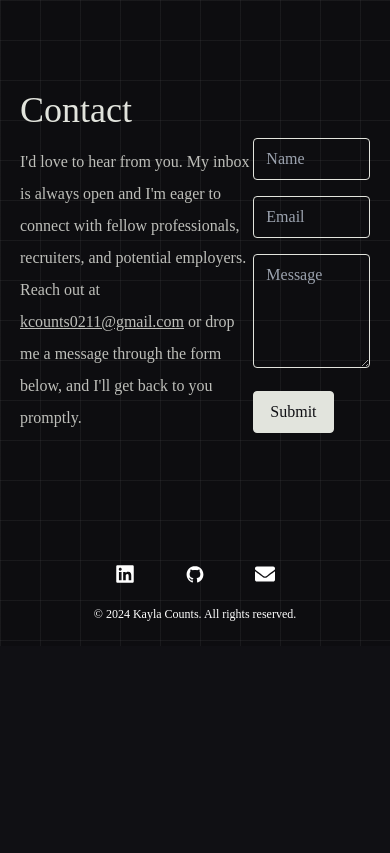
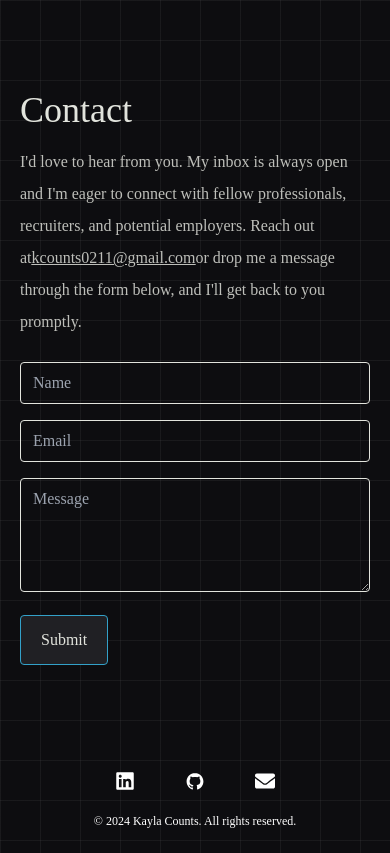
Before and after one commit to Kcounts93/my-portfolio, a React (Create React App) app: page / in a window 390 px wide. Shown: the part 5000-5853 px from the top of the page. Before the commit the page ends 5646 px from the top, so only its background shows below. Built offline with nearby package versions, Linux system fonts and the light colour scheme.

Commit message:
form validation & errors

```diff
--- a/src/components/Contact.jsx
+++ b/src/components/Contact.jsx
@@ -7,6 +7,7 @@ const Contact = () => {
     message: "",
   });
 
+  const [errors, setErrors] = useState({});
   const [submissionSuccess, setSubmissionSuccess] = useState(false);
 
   const handleChange = (e) => {
@@ -15,30 +16,56 @@ const Contact = () => {
       ...formData,
       [name]: value,
     });
+    // Reset error for the current field
+    if (errors[name]) {
+      setErrors({ ...errors, [name]: null });
+    }
   };
 
   const handleSubmit = async (e) => {
     e.preventDefault();
-    const formEndpoint = "https://formspree.io/f/xpzvjnkj"; // Replace 'yourFormId' with your actual Formspree form ID
+    // Reset errors and submission success state
+    setErrors({});
+    setSubmissionSuccess(false);
 
+    let newErrors = {};
+    // Validation checks
+    if (!formData.name) newErrors.name = "Please fill out the name field.";
+    if (!formData.email) {
+      newErrors.email = "Please fill out the email field.";
+    } else if (!/\S+@\S+\.\S+/.test(formData.email)) {
+      newErrors.email = "Email is invalid.";
+    }
+    if (!formData.message)
+      newErrors.message = "Please fill out the message field.";
+
+    // If there are any errors, set them and halt the form submission
+    if (Object.keys(newErrors).length > 0) {
+      setErrors(newErrors);
+      return;
+    }
+
+    // Proceed with form submission to Formspree
+    const formEndpoint = "https://formspree.io/f/xpzvjnkj"; // Ensure this is your actual Formspree endpoint
     fetch(formEndpoint, {
       method: "POST",
       body: JSON.stringify(formData),
       headers: {
-        'Accept': 'application/json',
+        Accept: "application/json",
         "Content-Type": "application/json",
       },
     })
-    .then(response => {
+      .then((response) => {
         if (response.ok) {
           setSubmissionSuccess(true);
-        setFormData({ name: "", email: "", message: "" }); // Reset form fields
+          // Clear the form fields after successful submission
+          setFormData({ name: "", email: "", message: "" });
         } else {
-        setSubmissionSuccess(false); // You might want to handle this scenario differently
+          setSubmissionSuccess(false); // Handle unsuccessful submission
         }
       })
       .catch(() => {
-      setSubmissionSuccess(false); // Handle network errors or other unexpected issues
+        setSubmissionSuccess(false); // Handle server errors or no response
       });
   };
 
@@ -46,14 +73,13 @@ const Contact = () => {
     <div id="Contact" className="section">
       <div className="container mx-auto px-5 md:px-10 lg:px-20 mt-10 mb-20">
         <h2 className="text-4xl mb-2 font-medium">Contact</h2>
-<div className="flex justify-between items-start">
-  {/* Left column */}
-          <div className="w-full md:w-2/5 md:pr-10 mb-6 md:mb-0">
+        <div className="flex flex-wrap justify-between items-start">
+          <div className="w-full md:w-2/5 mb-6 md:mb-0">
             <p className="mt-2 text-md leading-loose font-medium text-darkputty">
               I'd love to hear from you. My inbox is always open and I'm eager
               to connect with fellow professionals, recruiters, and potential
-              employers. Reach out at{" "}
-              <span className="underline text-">
+              employers. Reach out at
+              <span className="underline text-blue-600">
                 <a
                   href="mailto:kcounts0211@gmail.com"
                   target="_blank"
@@ -61,19 +87,19 @@ const Contact = () => {
                 >
                   kcounts0211@gmail.com
                 </a>
-              </span>{" "}
+              </span>
               or drop me a message through the form below, and I'll get back to
               you promptly.
             </p>
           </div>
-{/* Right column */}
-<div className="w-1/2 h-auto flex justify-center items-center">
+          <div className="w-full md:w-1/2">
             {submissionSuccess ? (
               <div className="text-drap text-center mb-4">
-            Success! <br /> I will be in touch shortly!
+                Success! <br /> I will be in touch shortly.
               </div>
             ) : (
-          <form onSubmit={handleSubmit}>
+              <form onSubmit={handleSubmit} className="space-y-4">
+                <div>
                   <input
                     type="text"
                     id="name"
@@ -81,8 +107,17 @@ const Contact = () => {
                     placeholder="Name"
                     value={formData.name}
                     onChange={handleChange}
-              className="w-full px-3 py-2 border focus:outline-none focus:ring-2 focus:ring-drap focus:border-none rounded transition duration-500 border-putty bg-transparent mb-4"
+                    className={`w-full px-3 py-2 border rounded bg-transparent transition duration-300 focus:outline-none ${
+                      errors.name
+                        ? "border-red-500 bg-red-50"
+                        : "border-putty focus:ring-drap focus:border-drap"
+                    }`}
                   />
+                  {errors.name && (
+                    <p className="mt-1 text-red-500 text-sm">{errors.name}</p>
+                  )}
+                </div>
+                <div>
                   <input
                     type="email"
                     id="email"
@@ -90,8 +125,17 @@ const Contact = () => {
                     placeholder="Email"
                     value={formData.email}
                     onChange={handleChange}
-              className="w-full px-3 py-2 border focus:outline-none focus:ring-2 focus:ring-drap focus:border-none  transition duration-500 border-putty rounded bg-transparent mb-4"
+                    className={`w-full px-3 py-2 border rounded bg-transparent transition duration-300 focus:outline-none ${
+                      errors.email
+                        ? "border-red-500 bg-red-50"
+                        : "border-putty focus:ring-drap focus:border-drap"
+                    }`}
                   />
+                  {errors.email && (
+                    <p className="mt-1 text-red-500 text-sm">{errors.email}</p>
+                  )}
+                </div>
+                <div>
                   <textarea
                     id="message"
                     name="message"
@@ -99,11 +143,21 @@ const Contact = () => {
                     value={formData.message}
                     onChange={handleChange}
                     rows="4"
-              className="w-full px-3 py-2 border focus:outline-none focus:ring-2 focus:ring-drap focus:border-none transition duration-500 border-putty rounded bg-transparent mb-4"
+                    className={`w-full px-3 py-2 border rounded bg-transparent transition duration-300 focus:outline-none ${
+                      errors.message
+                        ? "border-red-500 bg-red-50"
+                        : "border-putty focus:ring-drap focus:border-drap"
+                    }`}
                   />
+                  {errors.message && (
+                    <p className="mt-1 text-red-500 text-sm">
+                      {errors.message}
+                    </p>
+                  )}
+                </div>
                 <button
                   type="submit"
-              className="bg-putty rounded border border-putty text-darkgrey py-2 px-4 hover:bg-darkgrey hover:text-putty hover:border hover:border-drap hover:scale-105 active:scale-90 duration-500"
+                  className="primary-btn mx-0 px-5"
                 >
                   Submit
                 </button>
```
Lines whose indentation alone changed are shown as unchanged.
